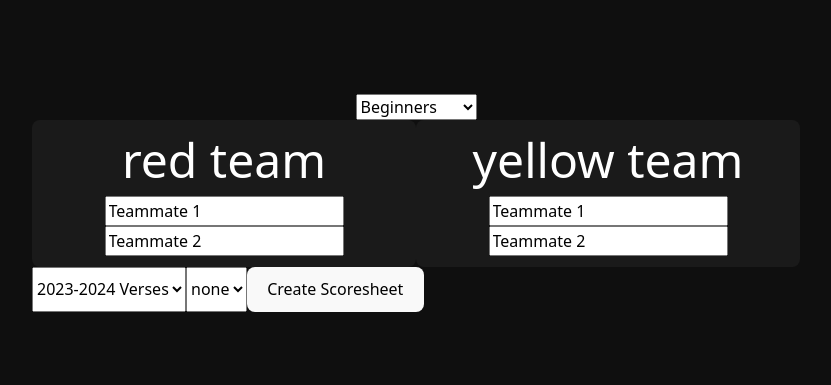
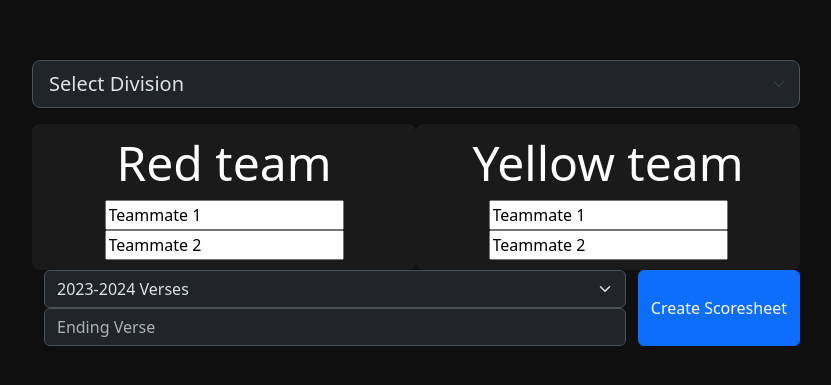
Before and after one commit to bkp0515/QuizzingApp, a React (Vite) app in the folder src/webapp/: page / in a window 1280 px wide. Shown: the part 197-582 px from the top of the page, without its empty margins (224-1055 px from the left). Built offline with nearby package versions, Linux system fonts and the light colour scheme.

Commit message:
Making style changes

```diff
--- a/src/webapp/src/pages/ConfigPage/DivisionBar.tsx
+++ b/src/webapp/src/pages/ConfigPage/DivisionBar.tsx
@@ -7,7 +7,8 @@
 export const DivisionBar = () => {
     return (
         <div>
-            <select>
+            <select className="form-select form-select-lg mb-3" data-bs-theme="dark">
+                <option selected>Select Division</option>
                 <option value="beginners">Beginners</option>
                 <option value="intermediate">Intermediate</option>
                 <option value="experienced">Experienced</option>
--- a/src/webapp/src/pages/ConfigPage/SubmitBar.tsx
+++ b/src/webapp/src/pages/ConfigPage/SubmitBar.tsx
@@ -3,7 +3,7 @@ import { VerseConfig } from "./VerseConfig";
 
 export const SubmitBar = () => {
     return (
-        <div className="row-component">
+        <div className="row-component submitBar">
             <VerseConfig />
             <SubmitBtn />
         </div>
--- a/src/webapp/src/pages/ConfigPage/SubmitBtn.tsx
+++ b/src/webapp/src/pages/ConfigPage/SubmitBtn.tsx
@@ -1,5 +1,5 @@
 export const SubmitBtn = () => {
     return (
-        <button>Create Scoresheet</button>
+        <button className="btn btn-primary">Create Scoresheet</button>
     );
 }
--- a/src/webapp/src/pages/ConfigPage/TeamSection.tsx
+++ b/src/webapp/src/pages/ConfigPage/TeamSection.tsx
@@ -3,8 +3,8 @@ import {TeamBlock} from "./TeamBlock"
 export const TeamSection = () => {
     return (
         <div className="row-component">
-            <TeamBlock color="red" />
-            <TeamBlock color="yellow" />
+            <TeamBlock color="Red" />
+            <TeamBlock color="Yellow" />
         </div>
     );
 }
--- a/src/webapp/src/pages/ConfigPage/VerseConfig.tsx
+++ b/src/webapp/src/pages/ConfigPage/VerseConfig.tsx
@@ -1,12 +1,10 @@
 export const VerseConfig = () => {
     return (
-        <>
-            <select defaultValue={"default"}>
+        <div className="container verseConfig" data-bs-theme="dark">
+            <select defaultValue={"default"} className="form-select">
                 <option value="default">2023-2024 Verses</option>
             </select>
-            <select defaultValue={"none"}>
-                <option value="none">none</option>
-            </select>
-        </>
+            <input placeholder="Ending Verse" type="number" min={1} className="form-control" />
+        </div>
     );
 }
```
